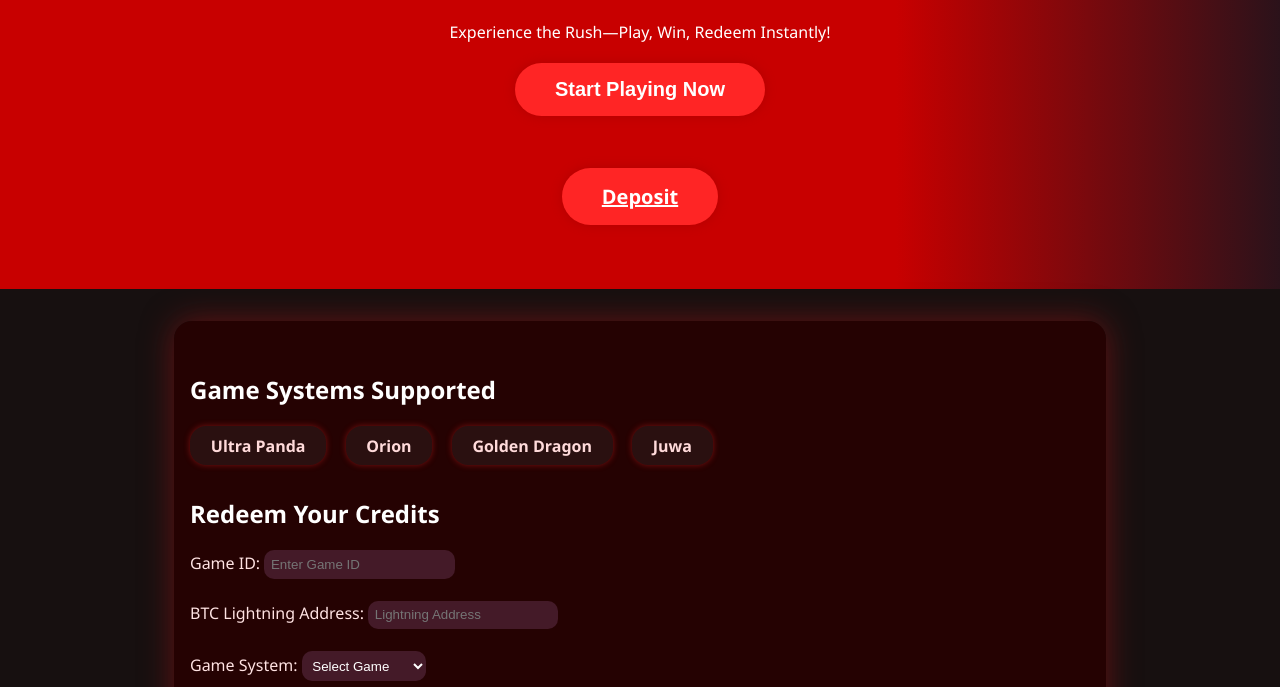
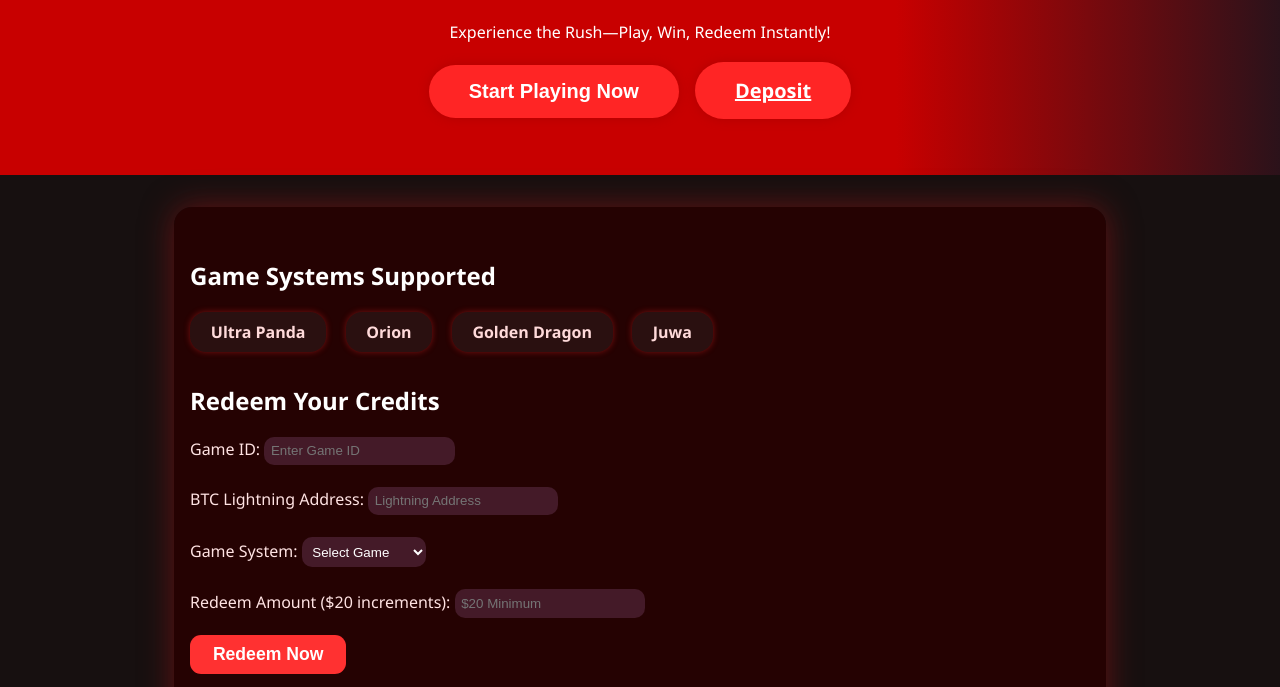
Before and after one commit to Samsgamingzone/SamsGamingZone, a plain HTML site: page index.html in a window 1280 px wide. Shown: the part 90-777 px from the top of the page. Drawn offline with Linux system fonts and the light colour scheme.

Commit message:
Update index.html

```diff
--- a/index.html
+++ b/index.html
@@ -6,11 +6,12 @@
   <meta name="viewport" content="width=device-width, initial-scale=1.0">
   <style>
     body { background: #171010; color: #fff; font-family: 'Segoe UI', Arial, sans-serif; margin: 0; }
-    header { background: linear-gradient(90deg, #c80000 70%, #2b121a 100%); padding: 2rem 1rem; text-align: center; }
+    header { background: linear-gradient(90deg, #c80000 70%, #2b121a 100%); padding: 2rem 1rem 3.5rem 1rem; text-align: center; }
     header h1 { font-size: 2.5rem; color: #ffeded; margin: 0 0 0.6em 0; font-weight: bold; }
-    .cta-btn { background: #ff2525; color: #fff; border: none; border-radius: 32px; font-size: 1.25rem; padding: 0.75em 2em; margin-top: 1em; cursor: pointer; font-weight: bold; box-shadow: 0 0 12px #b20000; }
+    .cta-btn { background: #ff2525; color: #fff; border: none; border-radius: 32px; font-size: 1.25rem; padding: 0.75em 2em; margin: 0 0.6em 0 0; cursor: pointer; font-weight: bold; box-shadow: 0 0 12px #b20000; display: inline-block; }
+    .cta-btn:last-child { margin-right: 0; }
     .cta-btn:hover { background: #c50808; }
-    .deposit-row { display:flex;justify-content:center;gap:1.3em;margin:2em 0; }
+    .top-btns { margin-top: 1.2em; }
     main { max-width: 900px; margin: 2em auto; background: rgba(40,0,0,0.86); padding: 2em 1em 2em; border-radius: 18px; box-shadow: 0 0 32px #9e141592; }
     .games-list ul { list-style: none; padding: 0; display: flex; flex-wrap: wrap; gap: 1.2em; }
     .games-list li { background: #2a1010; color: #ffdada; border-radius: 1em; padding: 0.55em 1.3em; font-weight: 600; box-shadow: 0 0 6px #ff252564; }
@@ -24,15 +25,15 @@
     .howto-video { flex: 1 0 250px; background: #1a0606; border-radius: 12px; padding: 1em; box-shadow: 0 0 7px #77262661; min-width: 260px; }
     .howto-video iframe { border-radius: 8px; width: 100%; min-height: 180px; }
     footer { margin-top: 2em; background: #290909; color: #ffd2d2; text-align: center; padding: 1.2em 0; border-top: 2px solid #aa3333; }
-    @media(max-width: 900px) { .howto-videos { flex-direction: column; } main { padding: 1em 0.2em; } }
+    @media(max-width: 900px) { .howto-videos { flex-direction: column; } main { padding: 1em 0.2em; } .top-btns { display: flex; flex-direction: column; gap: 1em; } .cta-btn { margin: 0 0 0.8em 0; } }
   </style>
 </head>
 <body>
   <header>
     <h1>SamsGamingZone.com</h1>
     <div>Experience the Rush—Play, Win, Redeem Instantly!</div>
-    <button class="cta-btn" onclick="window.scrollTo({top:700,behavior:'smooth'})">Start Playing Now</button>
-    <div class="deposit-row">
+    <div class="top-btns">
+      <button class="cta-btn" onclick="window.scrollTo({top:700,behavior:'smooth'})">Start Playing Now</button>
       <a href="deposit.html" class="cta-btn">Deposit</a>
     </div>
   </header>
```
